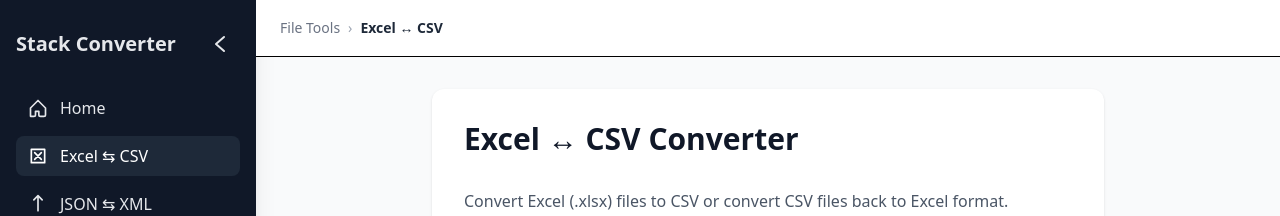
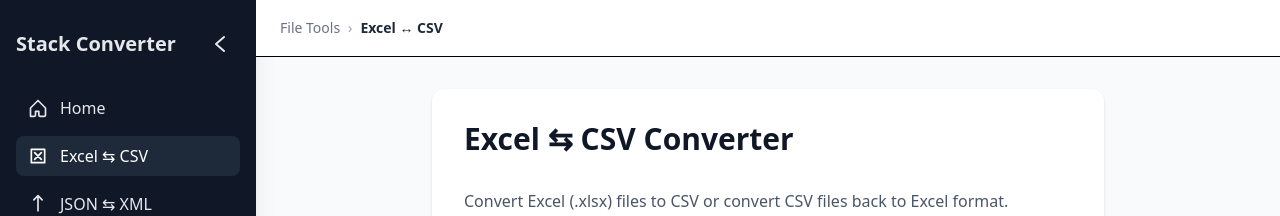
Before and after one commit to prudhvi891/stackconverter, a React (Vite) app in the folder frontend/: page /excel-csv in a window 1280 px wide. Shown: the top 216 px of the page. Built offline with nearby package versions, Linux system fonts and the light colour scheme; no server answers.

Commit message:
Excel to csv title change

```diff
--- a/frontend/src/pages/ExcelCsvTool.tsx
+++ b/frontend/src/pages/ExcelCsvTool.tsx
@@ -111,7 +111,7 @@ export default function ExcelCsvTool() {
 
       <div className="max-w-2xl mx-auto bg-white p-8 rounded-xl shadow space-y-8">
         <h2 className="text-3xl font-semibold text-gray-900">
-          Excel ↔ CSV Converter
+          Excel ⇆ CSV Converter
         </h2>
 
         <p className="text-gray-600">
```
